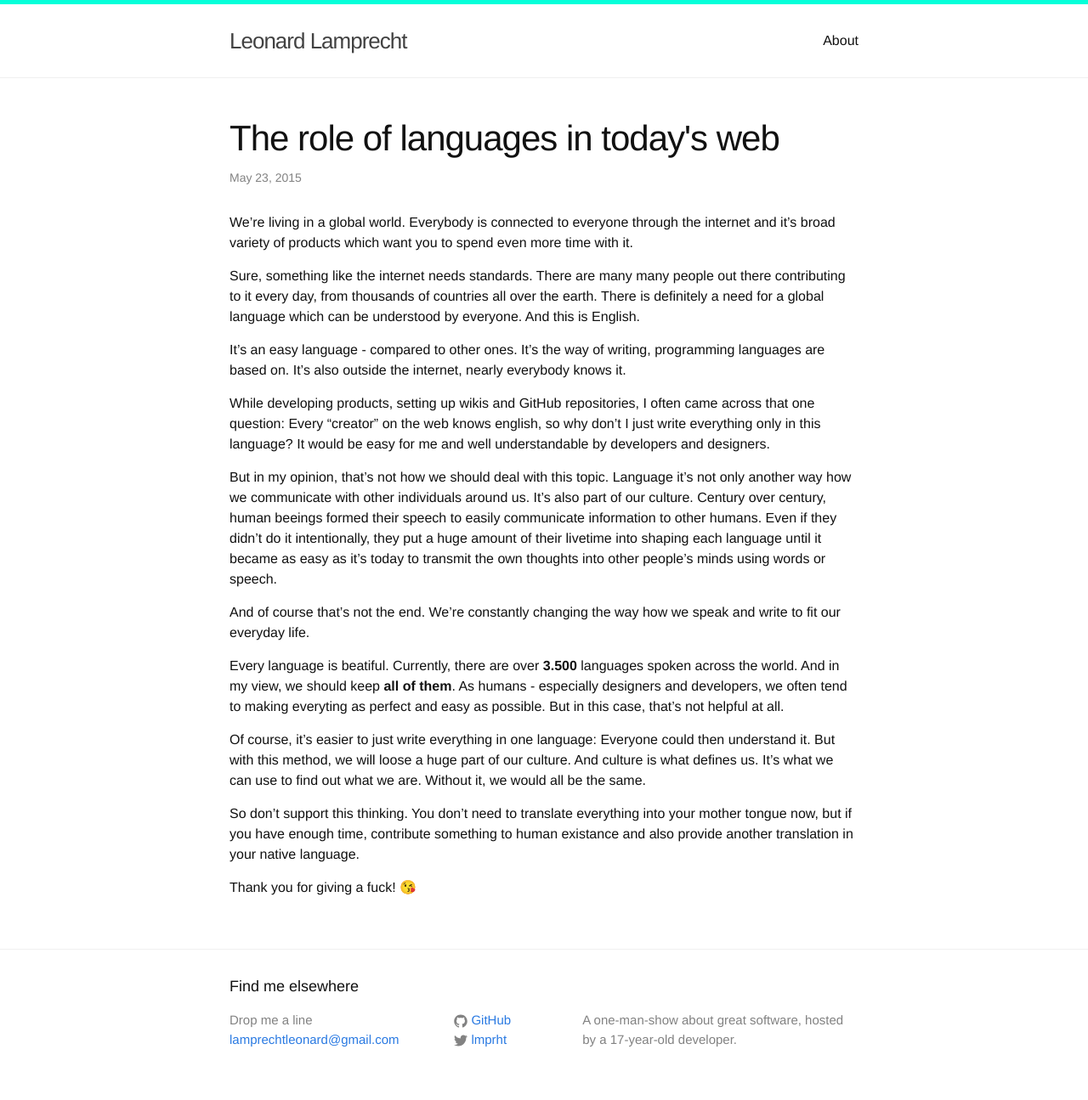
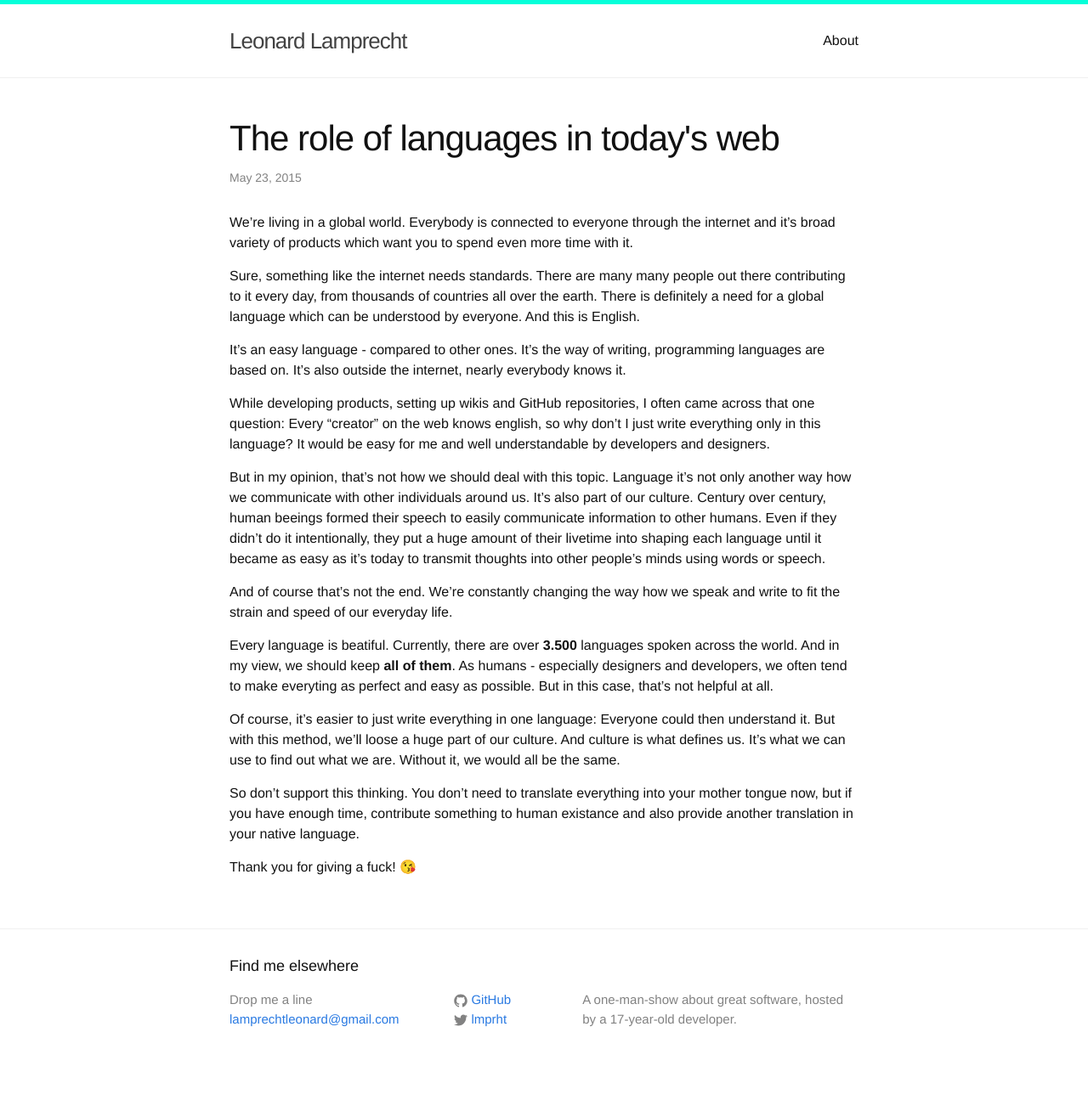
Before and after one commit to zhaoda/leo.github.io, a Jekyll site: the page built from _posts/2015-05-23-languages-in-todays-web.markdown, in a window 1280 px wide. Shown: the whole page at 85% size. Built offline with Jekyll 4.4.1, drawn with Linux system fonts in a browser that asks for light colours; emoji names are drawn with the system emoji font; after the commit the page ends 1271 px from its top, so only the background shows below that.

Commit message:
Better wording

```diff
--- a/_posts/2015-05-23-languages-in-todays-web.markdown
+++ b/_posts/2015-05-23-languages-in-todays-web.markdown
@@ -13,13 +13,13 @@ It's an easy language - compared to other ones. It's the way of writing, program
 
 While developing products, setting up wikis and GitHub repositories, I often came across that one question: Every "creator" on the web knows english, so why don't I just write everything only in this language? It would be easy for me and well understandable by developers and designers.
 
-But in my opinion, that's not how we should deal with this topic. Language it's not only another way how we communicate with other individuals around us. It's also part of our culture. Century over century, human beeings formed their speech to easily communicate information to other humans. Even if they didn't do it intentionally, they put a huge amount of their livetime into shaping each language until it became as easy as it's today to transmit the own thoughts into other people's minds using words or speech.
+But in my opinion, that's not how we should deal with this topic. Language it's not only another way how we communicate with other individuals around us. It's also part of our culture. Century over century, human beeings formed their speech to easily communicate information to other humans. Even if they didn't do it intentionally, they put a huge amount of their livetime into shaping each language until it became as easy as it's today to transmit thoughts into other people's minds using words or speech.
 
-And of course that's not the end. We're constantly changing the way how we speak and write to fit our everyday life.
+And of course that's not the end. We're constantly changing the way how we speak and write to fit the strain and speed of our everyday life.
 
-Every language is beatiful. Currently, there are over **3.500** languages spoken across the world. And in my view, we should keep **all of them**. As humans - especially designers and developers, we often tend to making everyting as perfect and easy as possible. But in this case, that's not helpful at all.
+Every language is beatiful. Currently, there are over **3.500** languages spoken across the world. And in my view, we should keep **all of them**. As humans - especially designers and developers, we often tend to make everyting as perfect and easy as possible. But in this case, that's not helpful at all.
 
-Of course, it's easier to just write everything in one language: Everyone could then understand it. But with this method, we will loose a huge part of our culture. And culture is what defines us. It's what we can use to find out what we are. Without it, we would all be the same.
+Of course, it's easier to just write everything in one language: Everyone could then understand it. But with this method, we'll loose a huge part of our culture. And culture is what defines us. It's what we can use to find out what we are. Without it, we would all be the same.
 
 So don't support this thinking. You don't need to translate everything into your mother tongue now, but if you have enough time, contribute something to human existance and also provide another translation in your native language.
 
```
